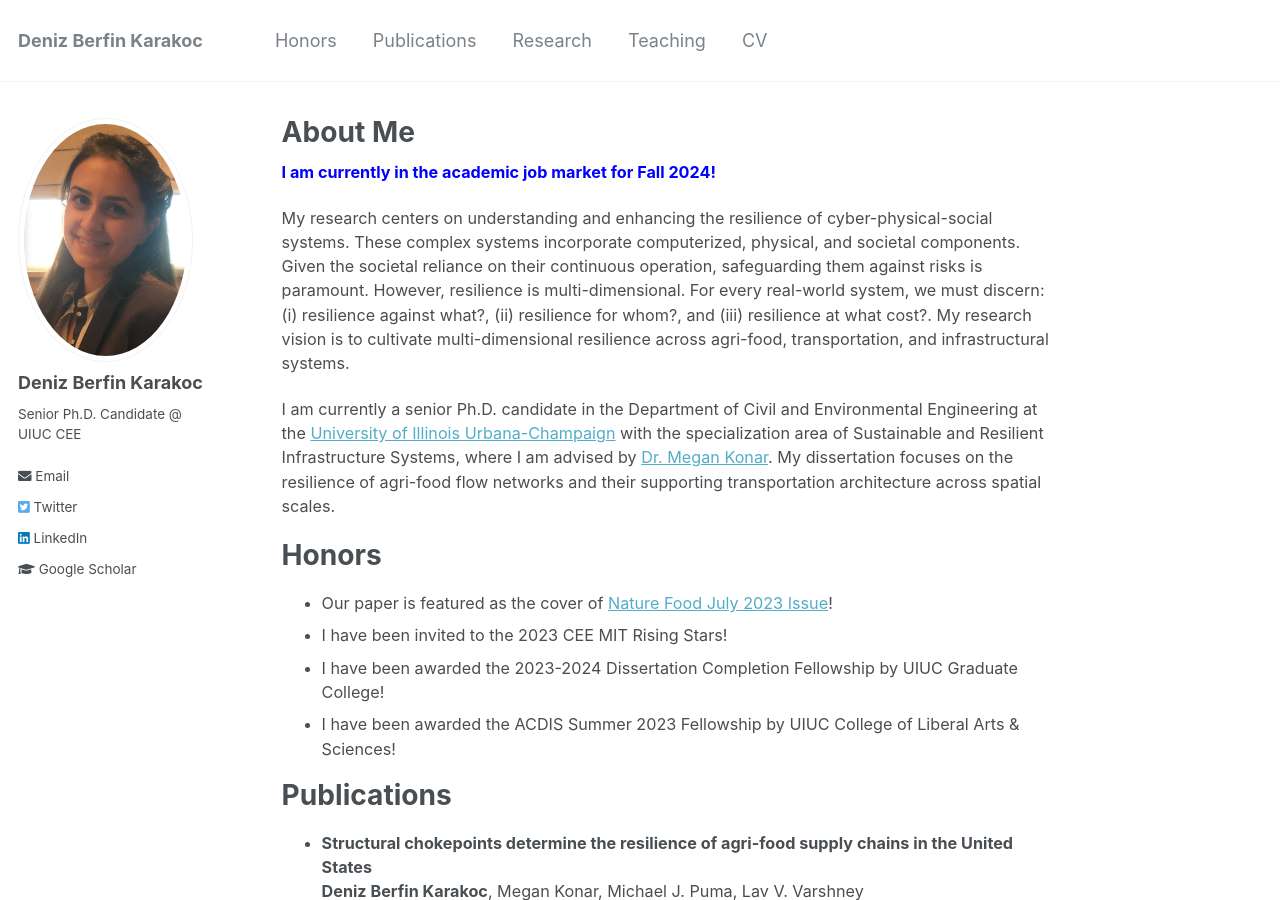
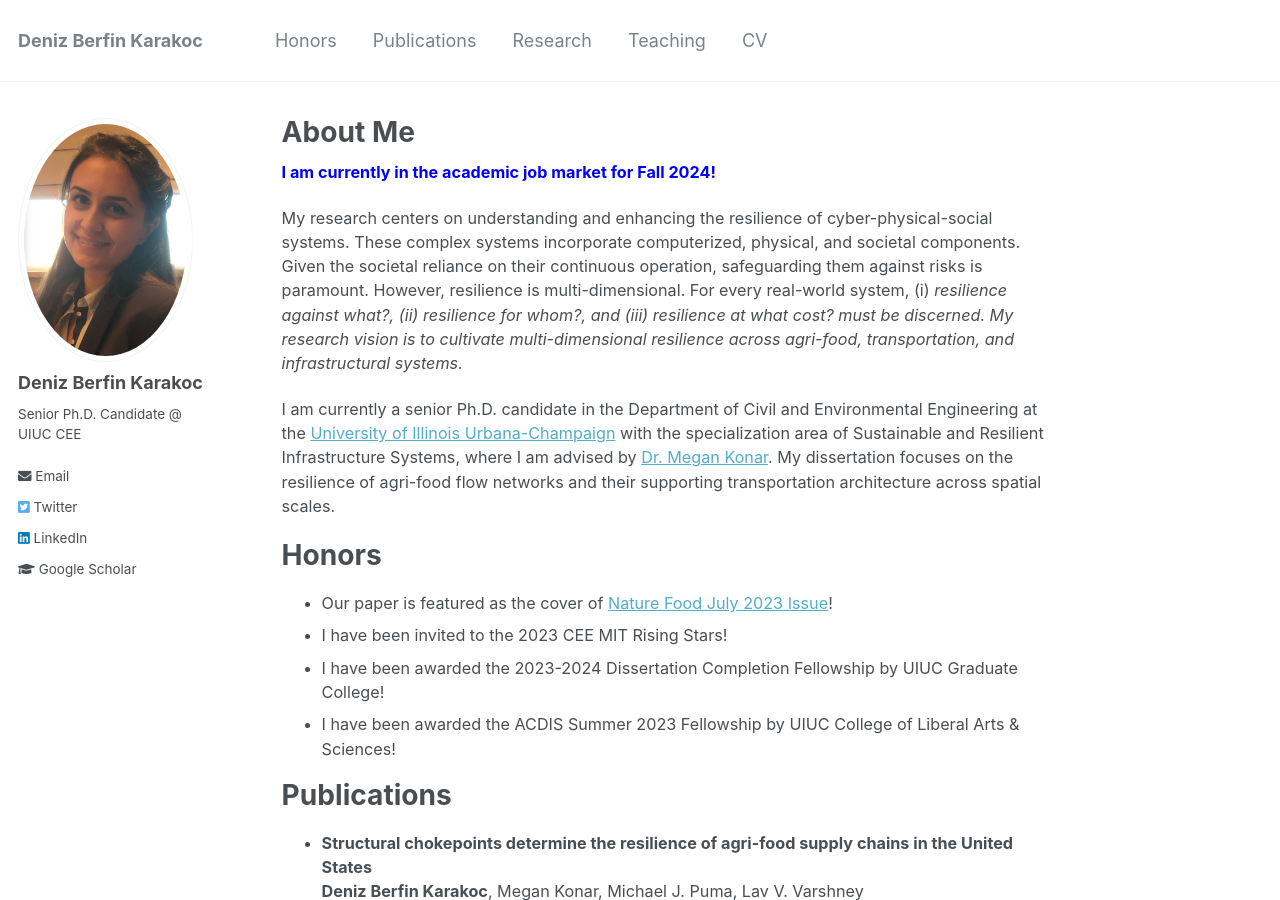
Before and after one commit to denizberfinkarakoc/denizberfinkarakoc.github.io, a Jekyll site: the page built from _pages/about.md, in a window 1280 px wide and 900 px high. Built offline with Jekyll 4.4.1, drawn with Linux system fonts in a browser that asks for light colours.

Commit message:
Update about.md

```diff
--- a/_pages/about.md
+++ b/_pages/about.md
@@ -10,7 +10,7 @@ redirect_from:
 
 <p style="color:blue;"> <b> I am currently in the academic job market for Fall 2024! </b> </p>
 
-My research centers on understanding and enhancing the resilience of cyber-physical-social systems. These complex systems incorporate computerized, physical, and societal components. Given the societal reliance on their continuous operation, safeguarding them against risks is paramount. However, resilience is multi-dimensional. For every real-world system, we must discern: (i) resilience against what?, (ii) resilience for whom?, and (iii) resilience at what cost?. My research vision is to cultivate multi-dimensional resilience across agri-food, transportation, and infrastructural systems.
+My research centers on understanding and enhancing the resilience of cyber-physical-social systems. These complex systems incorporate computerized, physical, and societal components. Given the societal reliance on their continuous operation, safeguarding them against risks is paramount. However, resilience is multi-dimensional. For every real-world system, (i)  <i>resilience against what?<i>, (ii) <i>resilience for whom?<i>, and (iii) <i>resilience at what cost?<i> must be discerned. My research vision is to cultivate multi-dimensional resilience across agri-food, transportation, and infrastructural systems.
 
 I am currently a senior Ph.D. candidate in the Department of Civil and Environmental Engineering at the [University of Illinois Urbana-Champaign](https://cee.illinois.edu/) with the specialization area of Sustainable and Resilient Infrastructure Systems, where I am advised by [Dr. Megan Konar](https://mkonar.cee.illinois.edu/). My dissertation focuses on the resilience of agri-food flow networks and their supporting transportation architecture across spatial scales.
 
```
